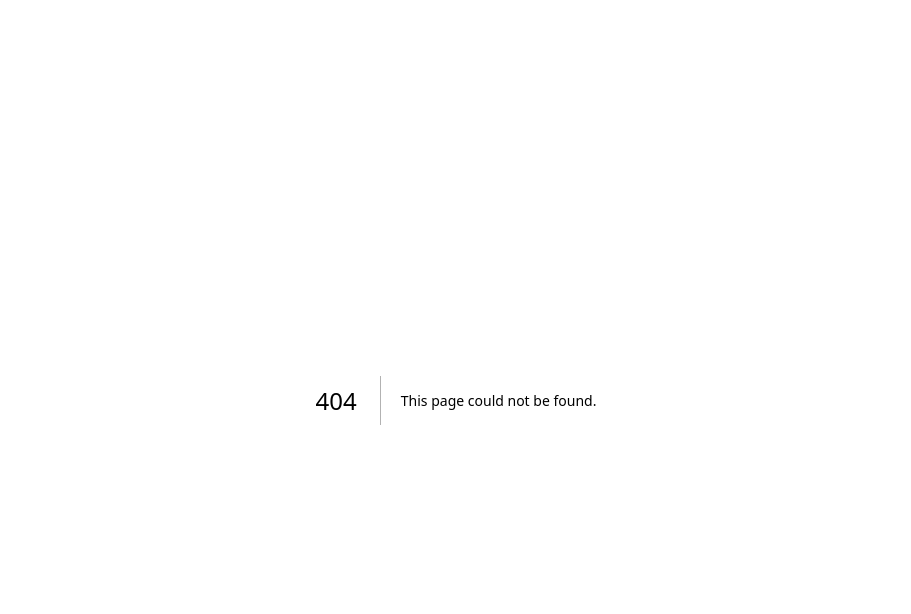
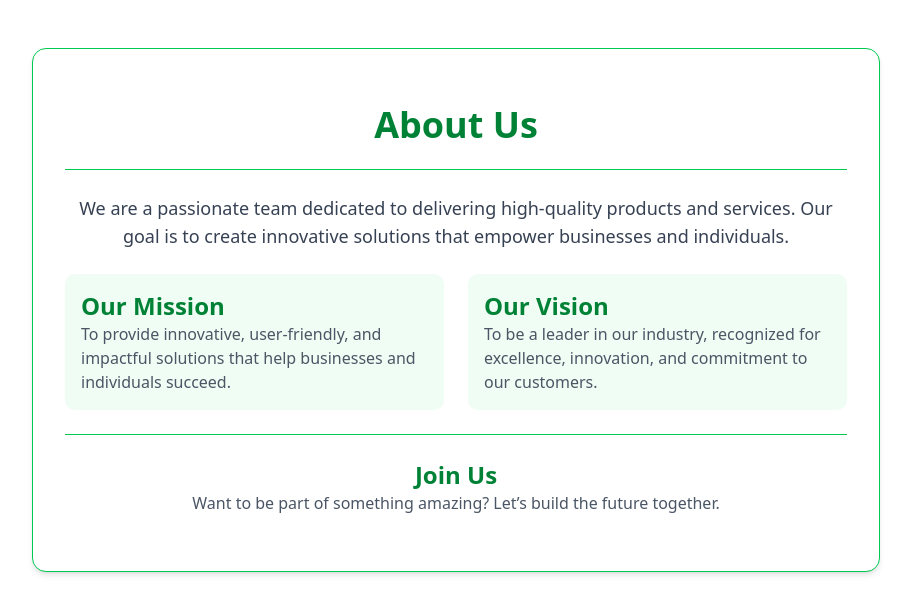
Before and after one commit to HackTues11DSD/frontend, a Next.js app: page /about in a window 1280 px wide. Before the commit this address had no page. Shown: the top 614 px of the page, without its empty margins (184-1095 px from the left). Built offline with nearby package versions, Linux system fonts and the light colour scheme.

Commit message:
AboutUs ui

```diff
--- a/package.json
+++ b/package.json
@@ -11,6 +11,7 @@
   "dependencies": {
     "@radix-ui/react-avatar": "^1.1.3",
     "@radix-ui/react-label": "^2.1.2",
+    "@radix-ui/react-separator": "^1.1.2",
     "@radix-ui/react-slot": "^1.1.2",
     "class-variance-authority": "^0.7.1",
     "clsx": "^2.1.1",
--- /dev/null
+++ b/src/app/about/page.tsx
@@ -0,0 +1,5 @@
+import AboutUs from "@/components/ui/about";
+
+export default function AboutUsPage() {
+  return <AboutUs />;
+}
--- /dev/null
+++ b/src/components/ui/about.tsx
@@ -0,0 +1,45 @@
+import { Card, CardContent } from "@/components/ui/card";
+import { Separator } from "@/components/ui/separator";
+
+export default function AboutUs() {
+  return (
+    <div className="container mx-auto max-w-4xl px-6 py-12">
+      <Card className="shadow-md rounded-xl bg-white border border-green-500">
+        <CardContent className="p-8 space-y-6">
+          <h1 className="text-4xl font-bold text-center text-green-700">
+            About Us
+          </h1>
+          <Separator className="bg-green-500" />
+          <p className="text-gray-700 text-lg text-center">
+            We are a passionate team dedicated to delivering high-quality products and services.
+            Our goal is to create innovative solutions that empower businesses and individuals.
+          </p>
+
+          <div className="grid md:grid-cols-2 gap-6">
+            <div className="p-4 bg-green-50 rounded-lg">
+              <h2 className="text-2xl font-semibold text-green-700">Our Mission</h2>
+              <p className="text-gray-600">
+                To provide innovative, user-friendly, and impactful solutions that help businesses and individuals succeed.
+              </p>
+            </div>
+            <div className="p-4 bg-green-50 rounded-lg">
+              <h2 className="text-2xl font-semibold text-green-700">Our Vision</h2>
+              <p className="text-gray-600">
+                To be a leader in our industry, recognized for excellence, innovation, and commitment to our customers.
+              </p>
+            </div>
+          </div>
+
+          <Separator className="bg-green-500" />
+
+          <div className="text-center">
+            <h2 className="text-2xl font-semibold text-green-700">Join Us</h2>
+            <p className="text-gray-600">
+              Want to be part of something amazing? Let’s build the future together.
+            </p>
+          </div>
+        </CardContent>
+      </Card>
+    </div>
+  );
+}
--- /dev/null
+++ b/src/components/ui/separator.tsx
@@ -0,0 +1,28 @@
+"use client"
+
+import * as React from "react"
+import * as SeparatorPrimitive from "@radix-ui/react-separator"
+
+import { cn } from "@/lib/utils"
+
+function Separator({
+  className,
+  orientation = "horizontal",
+  decorative = true,
+  ...props
+}: React.ComponentProps<typeof SeparatorPrimitive.Root>) {
+  return (
+    <SeparatorPrimitive.Root
+      data-slot="separator-root"
+      decorative={decorative}
+      orientation={orientation}
+      className={cn(
+        "bg-border shrink-0 data-[orientation=horizontal]:h-px data-[orientation=horizontal]:w-full data-[orientation=vertical]:h-full data-[orientation=vertical]:w-px",
+        className
+      )}
+      {...props}
+    />
+  )
+}
+
+export { Separator }
```
Also changed, not shown: 1 other file (tests, documents, lock files or other folders).
